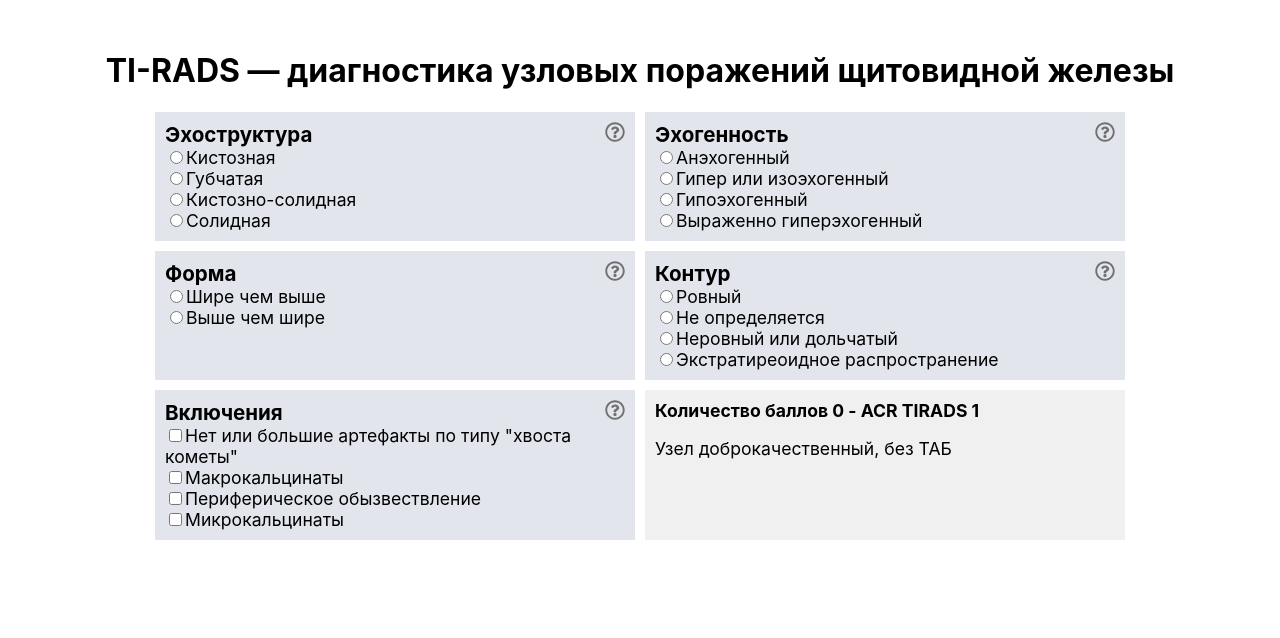
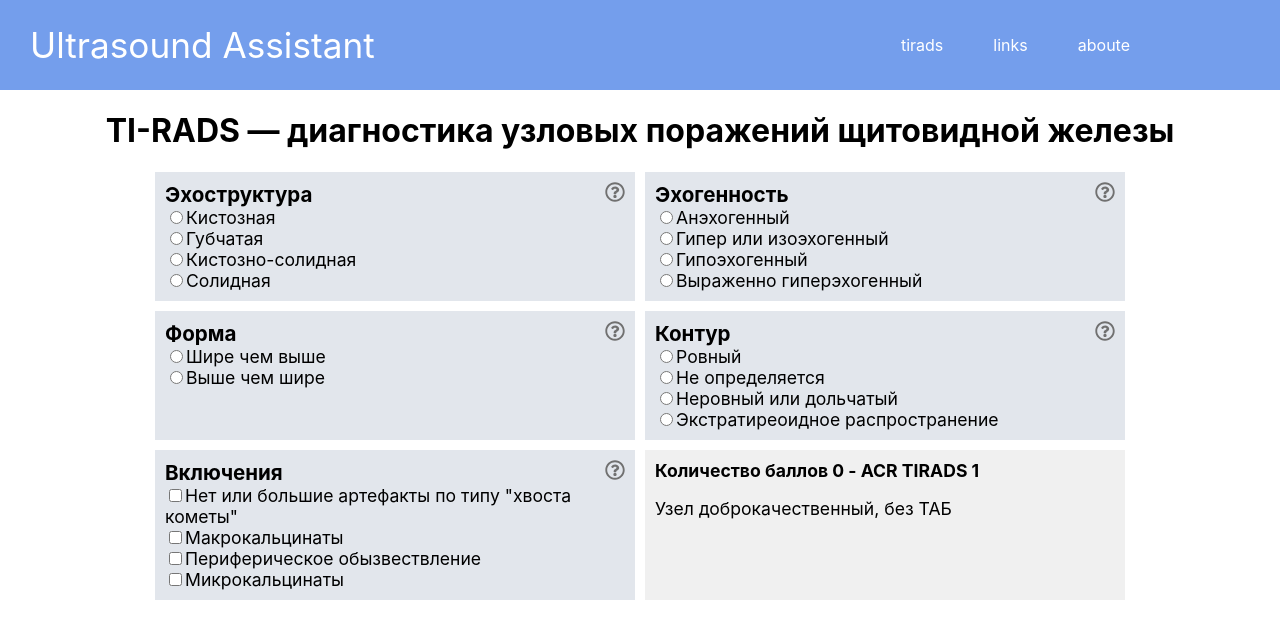
Before and after one commit to vadicusrad/acr-tirads, a React (Create React App) app: page / in a window 1280 px wide. Shown: the top 638 px of the page. Built offline with nearby package versions, Linux system fonts and the light colour scheme.

Commit message:
Added navbar

```diff
--- a/src/App.css
+++ b/src/App.css
@@ -1,10 +1,11 @@
 .app {
   margin: 0 auto;
-  padding: 30px;
+  width: 100%;
   display: flex;
   justify-content: center;
   align-items: center;
   flex-direction: column;
+  box-sizing: border-box;
 }
 h1 {
   text-align: center;
--- a/src/App.js
+++ b/src/App.js
@@ -6,6 +6,7 @@ import NodeShape from "./Components/NodeShape/NodeShape";
 import NodeMargin from "./Components/NodeMargin/NodeMargin";
 import NodeEchogenicFoci from "./Components/NodeEchogenicFoci/NodeEchogenicFoci";
 import NodeDescription from "./Components/NodeDescription/NodeDescription";
+import Navbar from "./Components/Navbar/Navbar";
 
 function App() {
   const [compositionCount, setCompositionCount] = useState(0);
@@ -32,10 +33,12 @@ function App() {
       return sum + currentValue;
     });
     setCompositionCount(pointsSum);
+    console.log("yoyos");
   }, [pointState]);
 
   return (
     <div className="app">
+      <Navbar />
       <h1>TI-RADS — диагностика узловых поражений щитовидной железы</h1>
       <div className="node">
         <NodeComposition editObject={editObject} />
--- /dev/null
+++ b/src/Components/Navbar/Navbar.css
@@ -0,0 +1,29 @@
+.navbar {
+  height: 90px;
+  background-color: rgb(116, 158, 236);
+  width: 100%;
+  display: flex;
+  color: white;
+  justify-content: space-between;
+  align-items: center;
+  box-sizing: border-box;
+  padding-left: 30px;
+  padding-right: 100px;
+}
+
+.navbar-logo {
+  color: white;
+  font-size: 2.2rem;
+  text-decoration: none;
+}
+
+.navbar-links {
+  display: flex;
+  list-style: none;
+}
+.navbar-link {
+  color: white;
+  margin-right: 50px;
+  cursor: pointer;
+  text-decoration: none;
+}
--- /dev/null
+++ b/src/Components/Navbar/Navbar.js
@@ -0,0 +1,30 @@
+import "./Navbar.css";
+
+function Navbar() {
+  return (
+    <div className="navbar">
+      <a className="navbar-logo" href="#">
+        Ultrasound Assistant
+      </a>
+      <ul className="navbar-links">
+        <li>
+          <a className="navbar-link" href="#">
+            tirads
+          </a>
+        </li>
+        <li>
+          <a className="navbar-link" href="#">
+            links
+          </a>
+        </li>
+        <li>
+          <a className="navbar-link" href="#">
+            aboute
+          </a>
+        </li>
+      </ul>
+    </div>
+  );
+}
+
+export default Navbar;
```
